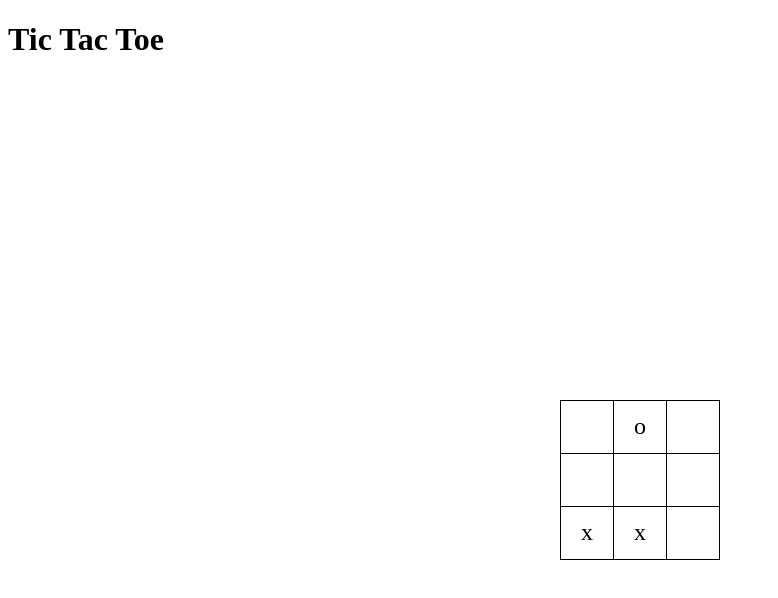
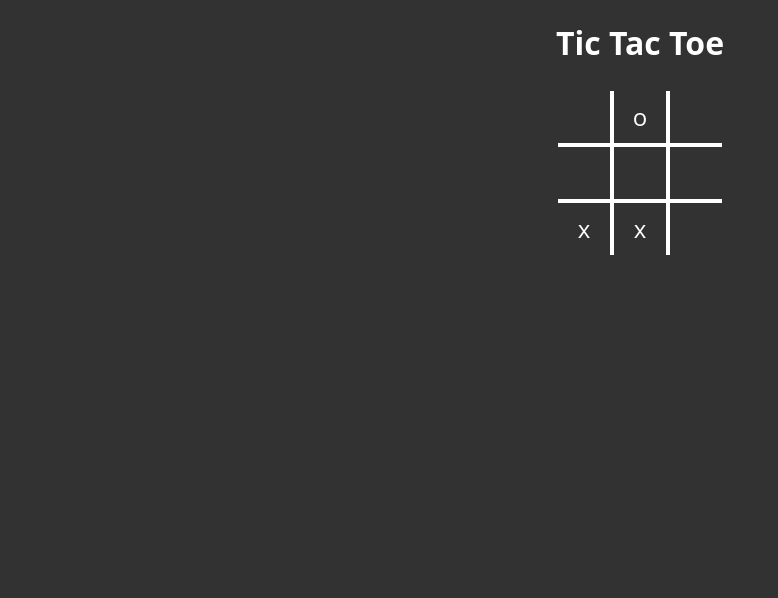
Before and after one commit to IvanLaumann/Tic-Tac-Toe-Game, a plain HTML site: page index.html in a window 1280 px wide. Shown: the whole page, without its empty margins (0-778 px from the left). Drawn offline with Linux system fonts and the light colour scheme.

Commit message:
table designed

```diff
--- a/index.html
+++ b/index.html
@@ -8,9 +8,8 @@
     <title>Tic Tac Toe</title>
 </head>
 <body onload="init()">
-    <header>
-        <h1>Tic Tac Toe</h1>
-    </header>
+    <h1>Tic Tac Toe</h1>
+
     <div id="content"></div>
 </body>
 </html>
--- a/style.css
+++ b/style.css
@@ -1,18 +1,33 @@
+body {
+    margin: 0;
+    background-color: #323232;
+    font-family: 'Open Sans', sans-serif;
+    color: white;
+}
+
+
+h1 {
+    text-align: center;
+}
+
+
 #content {
     display: flex;
     justify-content: center;
     align-items: center;
-    height: 100vh;
 }
+
 
 table {
     border-collapse: collapse;
+    border: 5px solid transparent; /* Transparent für den äußeren Rand der Tabelle */
 }
+
 
 td {
     width: 50px;
     height: 50px;
-    border: 1px solid #000;
+    border: 4px solid white; /* Weiß für den inneren Rand der Zellen */
     text-align: center;
     font-size: 24px;
 }
```
